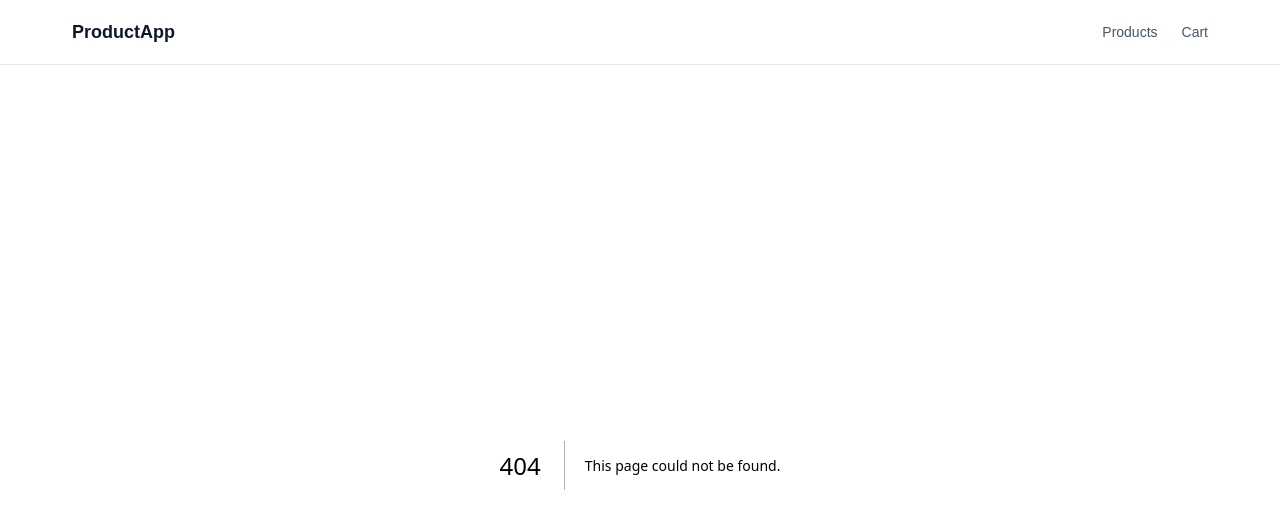
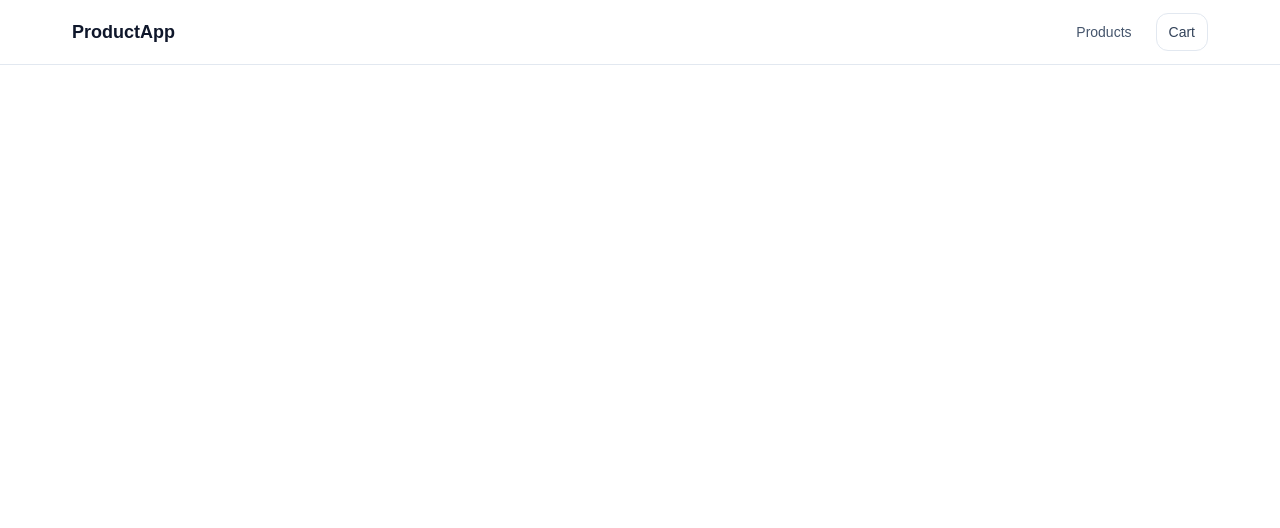
Before and after one commit to BaoHuynhGia09/nextJs-product-list, a Next.js app: page /cart in a window 1280 px wide. Before the commit this address had no page. Shown: the top 528 px of the page. Built offline with nearby package versions, Linux system fonts and the light colour scheme.

Commit message:
Feat: add cart

```diff
--- /dev/null
+++ b/src/app/cart/page.tsx
@@ -0,0 +1,8 @@
+"use client";
+
+import { useCart } from "@/context/CartContext";
+
+export default function CartPage() {
+  const { cart, updateQuantity, removeFromCart, clearCart, totalPrice } =
+    useCart();
+}
--- a/src/app/layout.tsx
+++ b/src/app/layout.tsx
@@ -2,6 +2,7 @@ import type { Metadata } from "next";
 import { Geist, Geist_Mono } from "next/font/google";
 import "./globals.css";
 import { Navbar } from "@/components/layout/Navbar";
+import { CartProvider } from "@/context/CartContext";
 
 const geistSans = Geist({
   variable: "--font-geist-sans",
@@ -25,8 +26,10 @@ export default function RootLayout({ children }: LayoutProps<"/">) {
       className={`${geistSans.variable} ${geistMono.variable} h-full antialiased`}
     >
       <body className="min-h-full flex flex-col">
-        <Navbar />
-        {children}
+        <CartProvider>
+          <Navbar />
+          {children}
+        </CartProvider>
       </body>
     </html>
   );
--- a/src/app/products/[id]/page.tsx
+++ b/src/app/products/[id]/page.tsx
@@ -3,7 +3,7 @@ import { getProductById } from "../../../../lib/api/products";
 import { Container } from "@/components/ui/Container";
 import Image from "next/image";
 import Link from "next/link";
-import { Button } from "@/components/ui/Button";
+import { AddToCartButton } from "@/components/products/AddToCartButton";
 
 export default async function ProductDetailPage({
   params,
@@ -102,20 +102,7 @@ export default async function ProductDetailPage({
 
             {/* Actions*/}
             <div className="mt-8 border-t border-slate-100 pt-6">
-              <div className="flex flex-col gap-3 sm:flex-row">
-                <Button
-                  variant="primary"
-                  className="w-full sm:flex-1 h-11 text-base font-medium"
-                >
-                  Add to Cart
-                </Button>
-                <Button
-                  variant="secondary"
-                  className="w-full sm:w-auto h-11 px-6"
-                >
-                  Buy Now
-                </Button>
-              </div>
+              <AddToCartButton product={product} />
             </div>
           </div>
         </div>
--- a/src/components/layout/Navbar.tsx
+++ b/src/components/layout/Navbar.tsx
@@ -4,41 +4,55 @@ import Link from "next/link";
 import { Container } from "../ui/Container";
 import { Button } from "../ui/Button";
 import { useState } from "react";
+import { useCart } from "@/context/CartContext";
 
 export function Navbar() {
   const [isMenuOpen, setIsMenuOpen] = useState(false);
+  const { totalItems } = useCart();
   return (
     <header className="sticky top-0 z-50 border-b border-slate-200 bg-white">
       <Container>
-        <nav className="flex h-16 items-center justify-between">
+        <div className="flex h-16 items-center justify-between">
           <Link href="/" className="text-lg font-bold text-slate-900">
             ProductApp
           </Link>
 
-          <div className="flex items-center gap-6">
+          <nav className="hidden md:flex items-center gap-6">
             <Link
               href="/products"
               className="text-sm font-medium text-slate-600 transition-colors hover:text-slate-900"
             >
               Products
             </Link>
-
-            {/* <button
-              type="button"
-              className="text-sm font-medium text-slate-600 transition-colors hover:text-slate-900"
-            >
-              Search
-            </button> */}
-
             <Link
               href="/cart"
-              className="text-sm font-medium text-slate-600 transition-colors hover:text-slate-900"
+              className="relative inline-flex items-center gap-2 rounded-lg border border-slate-200 bg-white px-3 py-2 text-sm font-medium text-slate-700 hover:bg-slate-50 transition-colors"
             >
-              Cart
+              <span>Cart</span>
+              {totalItems > 0 && (
+                <span className="absolute -right-2 -top-2 flex h-5 w-5 items-center justify-center rounded-full bg-blue-600 text-xs font-bold text-white shadow-sm">
+                  {totalItems > 99 ? "99+" : totalItems}
+                </span>
+              )}
             </Link>
-          </div>
+          </nav>
 
+          {/* Actions (Cart & Mobile Menu Button) */}
+          <div className="flex items-center gap-2 md:hidden">
             {/* Mobile Menu Button */}
+            <Link
+              href="/cart"
+              className="relative inline-flex items-center rounded-lg border border-slate-200 bg-white p-2 text-sm font-medium text-slate-700 hover:bg-slate-50 transition-colors"
+              aria-label="Cart"
+            >
+              🛒
+              {totalItems > 0 && (
+                <span className="absolute -right-1 -top-1 flex h-4 w-4 items-center justify-center rounded-full bg-blue-600 text-[10px] font-bold text-white">
+                  {totalItems}
+                </span>
+              )}
+            </Link>
+
             <Button
               type="button"
               variant="secondary"
@@ -50,7 +64,8 @@ export function Navbar() {
             >
               {isMenuOpen ? "✕" : "☰"}
             </Button>
-        </nav>
+          </div>
+        </div>
 
         {/* Mobile Navigation */}
         {isMenuOpen && (
@@ -58,7 +73,7 @@ export function Navbar() {
             id="mobile-menu"
             className="border-t border-slate-200 py-4 md:hidden"
           >
-            <div className="flex flex-col gap-1">
+            <nav className="flex flex-col gap-3">
               <Link
                 href="/products"
                 onClick={() => setIsMenuOpen(false)}
@@ -66,22 +81,7 @@ export function Navbar() {
               >
                 Products
               </Link>
-
-              {/* <button
-                type="button"
-                className="rounded-lg px-3 py-2 text-left text-sm font-medium text-slate-600 hover:bg-slate-50 hover:text-slate-900"
-              >
-                Search
-              </button> */}
-
-              <Link
-                href="/cart"
-                onClick={() => setIsMenuOpen(false)}
-                className="rounded-lg px-3 py-2 text-sm font-medium text-slate-600 hover:bg-slate-50 hover:text-slate-900"
-              >
-                Cart
-              </Link>
-            </div>
+            </nav>
           </div>
         )}
       </Container>
--- /dev/null
+++ b/src/components/products/AddToCartButton.tsx
@@ -0,0 +1,27 @@
+"use client";
+
+import { useCart } from "@/context/CartContext";
+import { Button } from "../ui/Button";
+import { Product } from "@/types/product";
+
+export function AddToCartButton({ product }: { product: Product }) {
+  const { addToCart } = useCart();
+  return (
+    <div className="flex flex-col gap-3 sm:flex-row w-full">
+      <Button
+        variant="primary"
+        className="w-full sm:flex-1 h-11 text-base font-medium"
+        onClick={() => addToCart(product, 1)}
+      >
+        Add to Cart
+      </Button>
+      <Button
+        variant="secondary"
+        className="w-full sm:w-auto h-11 px-6"
+        onClick={() => addToCart(product, 1)}
+      >
+        Buy Now
+      </Button>
+    </div>
+  );
+}
--- a/src/components/products/ProductCard.tsx
+++ b/src/components/products/ProductCard.tsx
@@ -2,12 +2,15 @@ import { Product } from "@/types/product";
 import { Button } from "../ui/Button";
 import Image from "next/image";
 import Link from "next/link";
+import { useCart } from "@/context/CartContext";
 
 type ProductCardProps = {
   product: Product;
 };
 
 export function ProductCard({ product }: ProductCardProps) {
+  const { addToCart } = useCart();
+
   return (
     <article className="group overflow-hidden rounded-xl border border-slate-200 bg-white transition-shadow hover:shadow-md">
       <Link href={`/products/${product.id}`}>
@@ -31,7 +34,7 @@ export function ProductCard({ product }: ProductCardProps) {
           </h3>
 
           <div className="mt-2 flex items-center gap-1">
-            <span className="text-sm" aria-hidden="true">
+            <span className="text-sm text-amber-500" aria-hidden="true">
               ★
             </span>
 
@@ -43,10 +46,11 @@ export function ProductCard({ product }: ProductCardProps) {
           </p>
 
           <Button
-            className="mt-4 w-full"
+            variant="primary"
+            className="w-full mt-2"
             onClick={(e) => {
-              e.preventDefault(); // Tránh kích hoạt Link
-              // Handle add to cart sau này
+              e.preventDefault();
+              addToCart(product, 1);
             }}
           >
             Add to cart
--- /dev/null
+++ b/src/context/CartContext.tsx
@@ -0,0 +1,112 @@
+"use client";
+
+import { CartItem, Product } from "@/types/product";
+import { createContext, useContext, useEffect, useState } from "react";
+
+type CartContextType = {
+  cart: CartItem[];
+  addToCart: (product: Product, quantity?: number) => void;
+  removeFromCart: (productId: number) => void;
+  updateQuantity: (productId: number, quantity: number) => void;
+  clearCart: () => void;
+  totalItems: number;
+  totalPrice: number;
+};
+
+const CartContext = createContext<CartContextType | undefined>(undefined);
+
+const CART_STORAGE_KEY = "product_app_cart";
+
+export function CartProvider({ children }: { children: React.ReactNode }) {
+  const [cart, setCart] = useState<CartItem[]>(() => {
+    if (typeof window === "undefined") return [];
+    try {
+      const storedCart = localStorage.getItem(CART_STORAGE_KEY);
+      return storedCart ? JSON.parse(storedCart) : [];
+    } catch (error) {
+      console.error("Failed to load cart from localStorage", error);
+      return [];
+    }
+  });
+
+  useEffect(() => {
+    try {
+      localStorage.setItem(CART_STORAGE_KEY, JSON.stringify(cart));
+    } catch (error) {
+      console.error("Failed to save cart to localStorage", error);
+    }
+  }, [cart]);
+
+  const addToCart = (product: Product, quantity: number = 1) => {
+    setCart((prevCart) => {
+      const existingIndex = prevCart.findIndex(
+        (item) => item.product.id === product.id,
+      );
+
+      if (existingIndex > -1) {
+        const updated = [...prevCart];
+        updated[existingIndex] = {
+          ...updated[existingIndex],
+          quantity: updated[existingIndex].quantity + quantity,
+        };
+        return updated;
+      } else {
+        return [...prevCart, { product, quantity }];
+      }
+    });
+  };
+
+  const removeFromCart = (productId: number) => {
+    setCart((preCart) =>
+      preCart.filter((item) => item.product.id != productId),
+    );
+  };
+
+  const updateQuantity = (productId: number, quantity: number) => {
+    if (quantity <= 0) {
+      removeFromCart(productId);
+      return;
+    }
+
+    setCart((preCart) =>
+      preCart.map((item) =>
+        item.product.id === productId ? { ...item, quantity } : item,
+      ),
+    );
+  };
+
+  const clearCart = () => {
+    setCart([]);
+  };
+
+  const totalItems = cart.reduce((sum, item) => sum + item.quantity, 0);
+  const totalPrice = cart.reduce(
+    (sum, item) => sum + item.product.price * item.quantity,
+    0,
+  );
+
+  return (
+    <CartContext.Provider
+      value={{
+        cart,
+        addToCart,
+        removeFromCart,
+        updateQuantity,
+        clearCart,
+        totalItems,
+        totalPrice,
+      }}
+    >
+      {children}
+    </CartContext.Provider>
+  );
+}
+
+// Custom hook
+export function useCart() {
+  const context = useContext(CartContext);
+  if (!context) {
+    throw new Error("useCart must be used within a CartProvider");
+  }
+  return context;
+}
--- a/src/types/product.ts
+++ b/src/types/product.ts
@@ -65,3 +65,8 @@ export type PaginatedResponse<T> = {
 };
 
 export type ProductListResponse = PaginatedResponse<Product>;
+
+export type CartItem = {
+  product: Product;
+  quantity: number;
+};
```
Also changed, not shown: src/app/cart/error.tsx (added), src/app/cart/loading.tsx (added). Lines whose indentation alone changed are shown as unchanged.
